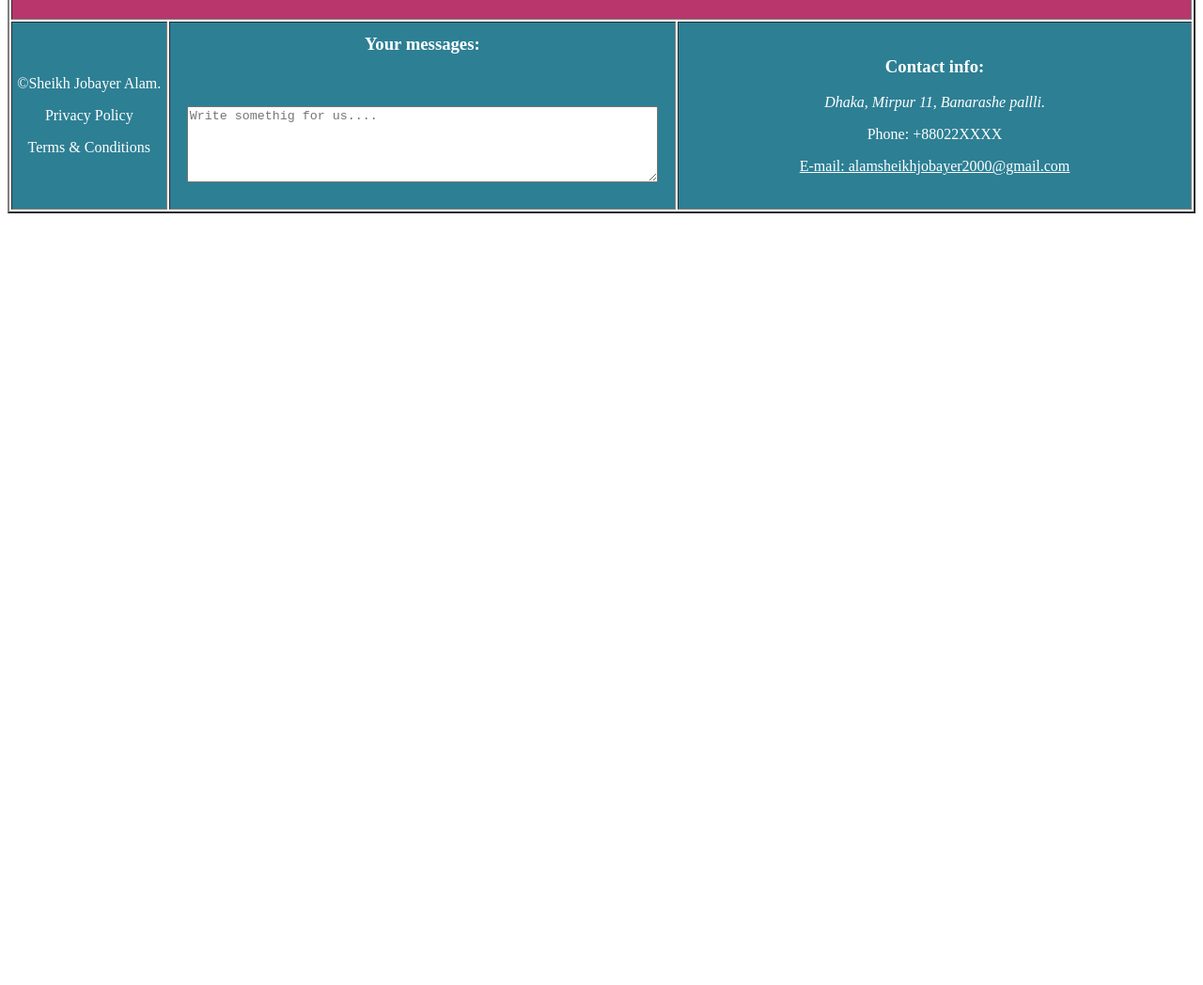
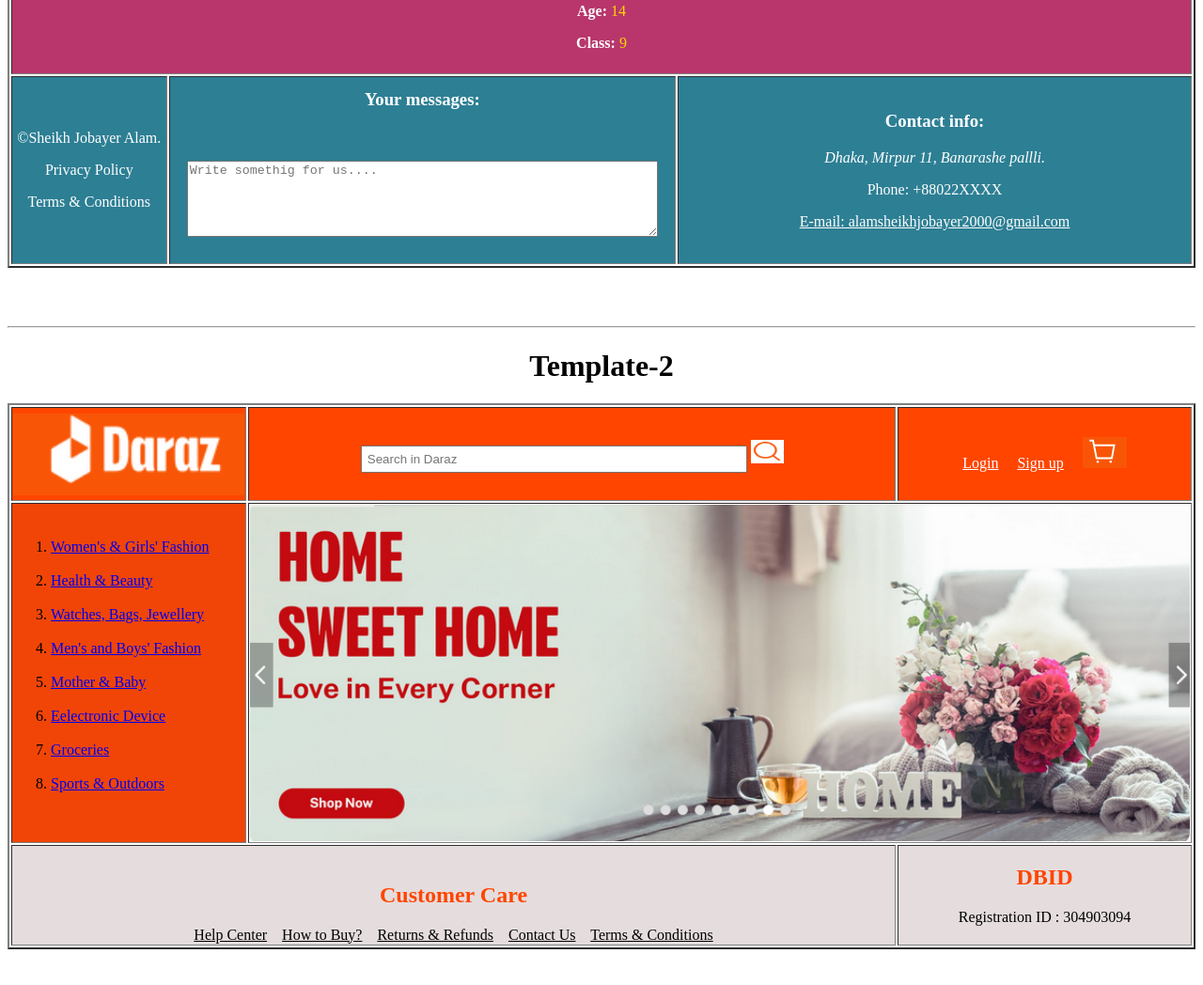
Before and after one commit to jobayer-alam-24/Batch-14-Class-6, a plain HTML site: page index.html in a window 1280 px wide. Shown: the part 434-1482 px from the top of the page at 94% size. Before the commit the page ends 800 px from the top, so only its background shows below. Drawn offline with Linux system fonts and the light colour scheme.

Commit message:
Basic web structure is added

```diff
--- a/index.html
+++ b/index.html
@@ -3,8 +3,9 @@
         <title>Basic Web Structure</title>
     </head>
 
-    <body>
+    <body style="margin-bottom: 1000px;">
         <!-- Structure starts here  -->
+        <h1 style="text-align: center;">Template-1</h1>
         <table border="2" width="100%">
 
             <!-- header starts here  -->
@@ -66,7 +67,67 @@
                 </td>
             </tr>
             <!-- footer ends here  -->
+        </table><br><br><br>
+        <hr>
+        <h1 style="text-align: center;">Template-2</h1>
+        <table border="2" width="100%">
+            <tr height="100"  style="background-color: orangered;">
+                <td width="20%">
+                    <img src="Images/daraz-logo.png" alt="daraz-logo" width="100%" height="100%">
+                </td>
+                <td width="55%">
+                    <center>
+                        <form action="#" style="width: 100%;">
+                            <input type="text" placeholder="Search in Daraz" style="width: 60%;  padding: 5px">
+                            <a href="https://www.daraz.com" target="_blank"><img src="Images/search-bar.png" style="background-color: white; margin-top: 20px;" alt="search-bar" width="35" height="25"></a>
+                        </form>
+                    </center>
+                </td>
+                <td>
+                    <center>
+                        <a href="#" style="color: white;">Login</a> &nbsp;&nbsp;&nbsp;
+                        <a href="#" style="color: white;">Sign up</a> &nbsp;&nbsp;&nbsp;
+                        <a href="#"><img src="Images/shop-icon.png" alt="shop-icon"></a>
+                    </center>
+                </td>
+            </tr>
+            <tr height="300">
+                <td style="background-color: rgb(240, 69, 7);">
+                   <ol>
+                    <li><a href="#">Women's & Girls' Fashion</a></li><br>
+                    <li><a href="#">Health & Beauty</a></li><br>
+                    <li><a href="#">Watches, Bags, Jewellery</a></li><br>
+                    <li><a href="#">Men's and Boys' Fashion</a></li><br>
+                    <li><a href="#">Mother & Baby</a></li><br>
+                    <li><a href="#">Eelectronic Device</a></li><br>
+                    <li><a href="#">Groceries</a></li><br>
+                    <li><a href="#">Sports & Outdoors</a></li>
+                   </ol>
+                </td>
+                <td colspan="2">
+                    <img src="Images/banner.png" alt="banner" width="100%">
+                </td>
+            </tr>
+            <tr height="100" style="background-color: rgba(177, 153, 153, 0.329);">
+                    <td colspan="2">
+                        <center>
+                            &nbsp; <h2 style="color: orangered;">Customer Care</h2>
+                            <a href="#" style="color: black;">Help Center</a>&nbsp;&nbsp;&nbsp;
+                            <a href="#" style="color: black;">How to Buy?</a>&nbsp;&nbsp;&nbsp;
+                            <a href="#" style="color: black;">Returns & Refunds</a>&nbsp;&nbsp;&nbsp;
+                            <a href="#" style="color: black;">Contact Us</a>&nbsp;&nbsp;&nbsp;
+                            <a href="#" style="color: black;">Terms & Conditions</a>
+                        </center>
+                    </td>
+                <td>
+                    <center>
+                        <h2 style="color: orangered;">DBID</h2>
+                        <p>Registration ID : 304903094</p>
+                    </center>
+                </td>
+            </tr>
         </table>
+
         <!-- Structure ends here  -->
     </body>
 </html>
```
Also changed, not shown: Images/banner.png (added), Images/daraz-logo.png (added), Images/search-bar.png (added), Images/shop-icon.png (added).
